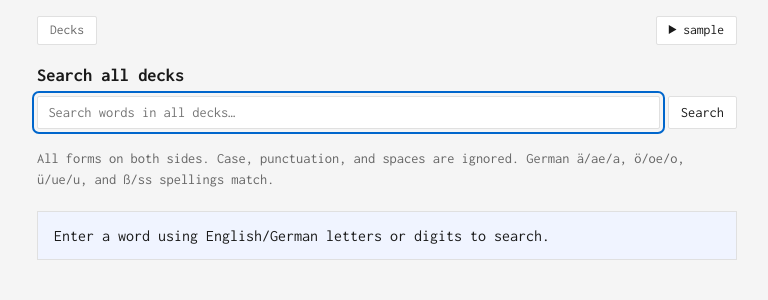
After one commit to coteeq/fcards, a Flask app: page /search in a window 1280 px wide. The commit adds this page. Shown: the top 300 px of the page, without its empty margins (253-1021 px from the left). Run offline with Flask 3, Linux system fonts and the light colour scheme; the visitor is signed in with stand-in values (Sample User, id 1); data comes from the database, SQL or seed files in the repository.

Commit message:
support search

```diff
--- a/fcard/db.py
+++ b/fcard/db.py
@@ -5,6 +5,8 @@ from pathlib import Path
 import sqlite3
 
 from flask import current_app, g
+
+from .search import matches_search
 
 SCHEMA_VERSION = 2
 
@@ -14,6 +16,7 @@ def get_db():
         db = sqlite3.connect(current_app.config["DATABASE"], timeout=10)
         db.row_factory = sqlite3.Row
         db.execute("PRAGMA foreign_keys = ON")
+        db.create_function("word_matches", 2, matches_search, deterministic=True)
         g.db = db
     return g.db
 
--- a/fcard/models.py
+++ b/fcard/models.py
@@ -124,6 +124,23 @@ def update_card(deck_name, card_id, forms, meta, revision):
             db.execute("DELETE FROM questions WHERE card_id = ? AND kind = 'meta'", (card_id,))
 
 
+def search_cards(query, user_id, page):
+    """Search every form independently, returning each matching card only once."""
+    rows = get_db().execute(
+        """SELECT c.*, COUNT(q.id) AS question_count,
+                  COUNT(p.question_id) AS seen_count
+           FROM cards c JOIN questions q ON q.card_id = c.id
+           LEFT JOIN progress p ON p.question_id = q.id AND p.user_id = ?
+           WHERE EXISTS (
+               SELECT 1 FROM card_forms f
+               WHERE f.card_id = c.id AND word_matches(f.text, ?)
+           )
+           GROUP BY c.id ORDER BY c.id DESC LIMIT 21 OFFSET ?""",
+        (user_id, query, (page - 1) * 20),
+    ).fetchall()
+    return rows[:20], len(rows) > 20
+
+
 def forms_for_cards(card_ids):
     result = {card_id: {"front": [], "back": []} for card_id in card_ids}
     if card_ids:
--- /dev/null
+++ b/fcard/search.py
@@ -0,0 +1,39 @@
+"""English/German word search; deliberately separate from answer grading."""
+
+from functools import lru_cache
+import re
+import unicodedata
+
+NON_ASCII_WORD = re.compile(r"[^a-z0-9]")
+UMLAUTS = str.maketrans({"ä": "ae", "ö": "oe", "ü": "ue"})
+
+
+def search_keys(text):
+    """Keep full ASCII spelling and a second key treating ae/oe/ue as a/o/u.
+
+    Keeping both keys means plain English/German substrings remain searchable even
+    when a literal digraph is not an umlaut (e.g. 'ell' in 'Duell').
+    NFC also handles German umlauts entered as a vowel plus combining diaeresis.
+    """
+    expanded = unicodedata.normalize("NFC", text).casefold().translate(UMLAUTS)
+    expanded = NON_ASCII_WORD.sub("", expanded)
+    folded = expanded.replace("ae", "a").replace("oe", "o").replace("ue", "u")
+    return expanded, folded
+
+
+@lru_cache(maxsize=128)
+def query_keys(query):
+    return search_keys(query)
+
+
+def matches_search(text, query):
+    """SQLite scalar function: literal normalized substring, never SQL wildcards."""
+    needles = query_keys(query)
+    if not needles[0]:
+        return 0
+    haystacks = search_keys(text)
+    return int(any(
+        needle in haystack
+        for needle in needles
+        for haystack in haystacks
+    ))
--- a/fcard/static/fcard.css
+++ b/fcard/static/fcard.css
@@ -62,6 +62,13 @@ header .tab, .user-menu > summary {
 .user-menu-panel button { display: block; width: 100%; text-align: left; }
 .user-menu-panel button[aria-pressed=true] { color: var(--accent); border-color: var(--accent); }
 .user-menu-panel form + form { border-top: 1px solid var(--border); padding-top: 0.4rem; margin-top: 0.4rem; }
+.word-search {
+  display: grid;
+  grid-template-columns: minmax(0, 1fr) auto;
+  gap: 0.5rem;
+  margin-bottom: var(--gap);
+}
+.word-search input[type=search] { margin: 0; }
 .quick-add { display: flex; gap: 0.75rem; align-items: end; flex-wrap: wrap; }
 .quick-add > div { flex: 1 1 10rem; min-width: 0; }
 .quick-add input:not([type=hidden]) { margin-bottom: 0; }
--- a/fcard/templates/index.html
+++ b/fcard/templates/index.html
@@ -1,6 +1,8 @@
 {% extends 'base.html' %}
+{% from 'macros.html' import word_search with context %}
 {% block title %}Decks · fcard{% endblock %}
 {% block content %}
+{{ word_search() }}
 <div class="tab-toolbar">
   <a class="button primary" href="{{ url_for('web.new_deck') }}">New deck</a>
 </div>
--- a/fcard/templates/macros.html
+++ b/fcard/templates/macros.html
@@ -25,12 +25,34 @@
 {% endif %}
 {% endmacro %}
 
-{% macro pagination(endpoint, deck_name, page, more) %}
+{% macro card_view(card, forms, show_deck=false) %}
+<section class="card" id="card-{{ card.id }}">
+  <h3 class="card-header card-header--editable">
+    {% if show_deck %}<a href="{{ url_for('web.deck_detail', deck_name=card.deck_name) }}">{{ card.deck_name }}</a> · {% endif %}Card #{{ card.id }} · {{ card.seen_count }}/{{ card.question_count }} questions seen
+    <a class="button card-edit" href="{{ url_for('web.edit_card', deck_name=card.deck_name, card_id=card.id) }}" aria-label="Edit card #{{ card.id }}" title="Edit card">
+      <svg width="14" height="14" viewBox="0 0 24 24" fill="none" stroke="currentColor" stroke-width="2" stroke-linecap="round" stroke-linejoin="round" aria-hidden="true" focusable="false">
+        <path d="m16 3 5 5M3 21l5-1L21 7a2.1 2.1 0 0 0-5-5L3 15z"/>
+      </svg>
+    </a>
+  </h3>
+  {{ sides(forms, card.meta) }}
+</section>
+{% endmacro %}
+
+{% macro word_search(query='', autofocus=false) %}
+<form class="word-search" method="get" action="{{ url_for('web.search') }}" role="search">
+  <label class="sr-only" for="word-search">Search words in all decks</label>
+  <input id="word-search" type="search" name="q" value="{{ query }}" required maxlength="500" placeholder="Search words in all decks…" {% if autofocus %}autofocus{% endif %}>
+  <button>Search</button>
+</form>
+{% endmacro %}
+
+{% macro pagination(endpoint, deck_name, page, more, query=none) %}
 {% if page > 1 or more %}
 <nav class="tab-toolbar" aria-label="Pagination">
-  {% if page > 1 %}<a class="button" href="{{ url_for(endpoint, deck_name=deck_name, page=page-1) }}">← Previous</a>{% endif %}
+  {% if page > 1 %}<a class="button" href="{{ url_for(endpoint, deck_name=deck_name, page=page-1, q=query) }}">← Previous</a>{% endif %}
   <span class="muted">Page {{ page }}</span>
-  {% if more %}<a class="button" href="{{ url_for(endpoint, deck_name=deck_name, page=page+1) }}">Next →</a>{% endif %}
+  {% if more %}<a class="button" href="{{ url_for(endpoint, deck_name=deck_name, page=page+1, q=query) }}">Next →</a>{% endif %}
 </nav>
 {% endif %}
 {% endmacro %}
--- /dev/null
+++ b/fcard/templates/search.html
@@ -0,0 +1,24 @@
+{% extends 'base.html' %}
+{% from 'macros.html' import card_view, word_search, pagination with context %}
+{% block title %}Search · fcard{% endblock %}
+{% block content %}
+<h2 class="page-title">Search all decks</h2>
+{{ word_search(query, autofocus=true) }}
+<p class="muted intro">All forms on both sides. Case, punctuation, and spaces are ignored. German ä/ae/a, ö/oe/o, ü/ue/u, and ß/ss spellings match.</p>
+{% if query %}
+<div class="tab-toolbar">
+  <span>Results for “{{ query }}”</span>
+  <a href="{{ url_for('web.search') }}">Clear search</a>
+</div>
+{% endif %}
+{% if searchable %}
+  {% for card in cards %}
+  {{ card_view(card, forms[card.id], show_deck=true) }}
+  {% else %}
+  <p class="notice">No matching cards{% if page > 1 %} on this page{% endif %}.</p>
+  {% endfor %}
+  {{ pagination('web.search', none, page, more, query) }}
+{% else %}
+<p class="notice">Enter a word using English/German letters or digits to search.</p>
+{% endif %}
+{% endblock %}
--- a/fcard/views.py
+++ b/fcard/views.py
@@ -13,6 +13,7 @@ from werkzeug.exceptions import HTTPException
 
 from .db import get_db, transaction
 from . import models, reviews
+from .search import search_keys
 
 bp = Blueprint("web", __name__)
 
@@ -142,6 +143,22 @@ def index():
         (g.user["id"],),
     ).fetchall()
     return render_template("index.html", decks=decks)
+
+
+@bp.get("/search")
+@login_required
+def search():
+    query = request.args.get("q", "")
+    if len(query) > 500:
+        abort(400, "Search text must be at most 500 characters.")
+    page = page_number()
+    searchable = bool(search_keys(query)[0])
+    cards, more = models.search_cards(query, g.user["id"], page) if searchable else ([], False)
+    forms = models.forms_for_cards([card["id"] for card in cards])
+    return render_template(
+        "search.html", query=query, searchable=searchable, cards=cards,
+        forms=forms, page=page, more=more,
+    )
 
 
 @bp.route("/new-deck", methods=("GET", "POST"))
```
Also changed, not shown: fcard/templates/deck.html (+3 -12 lines), plan.md (+10 -4 lines), tests/test_app.py (+124 -0 lines), tests/test_search.py (added, +52 -0 lines), README.md.
